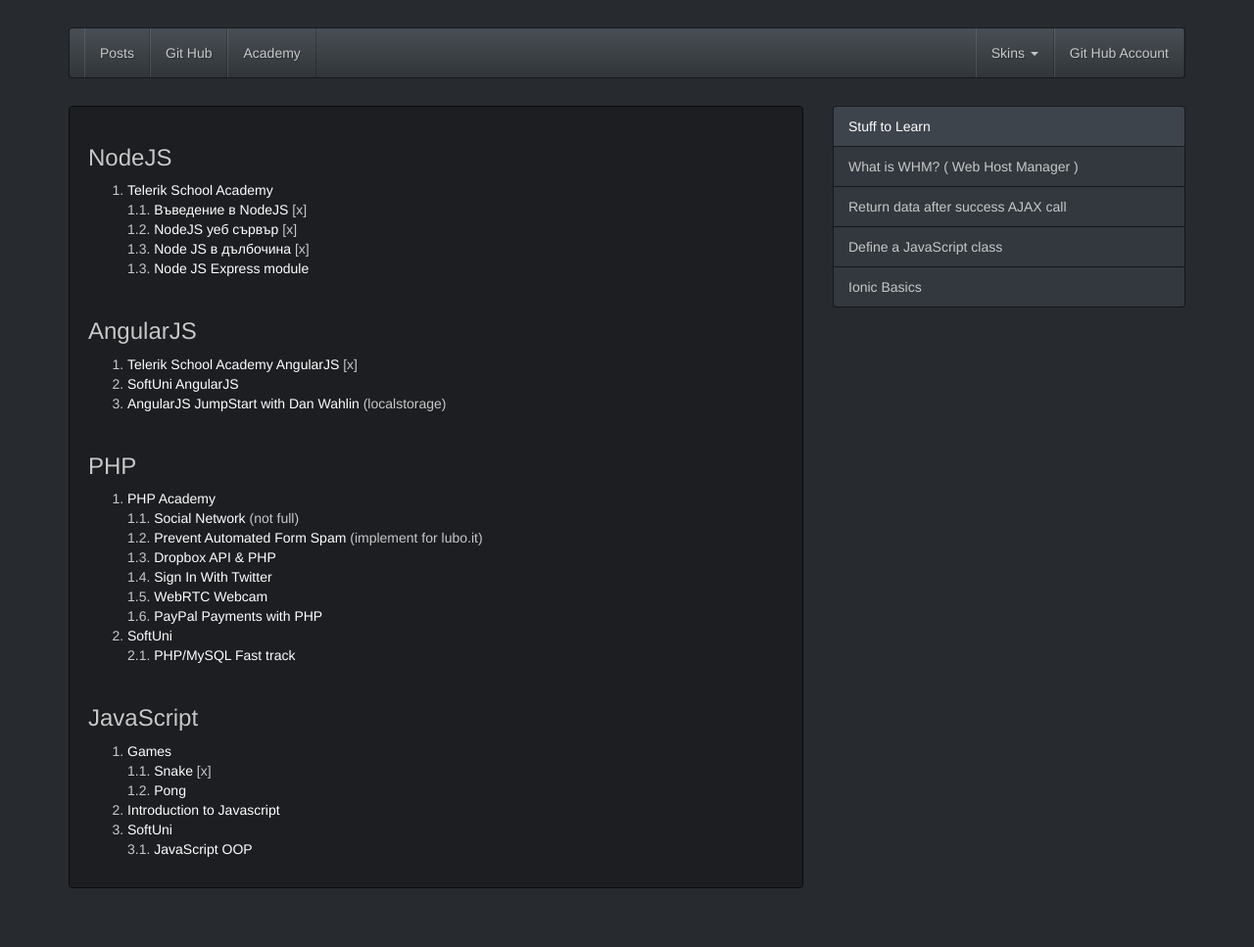
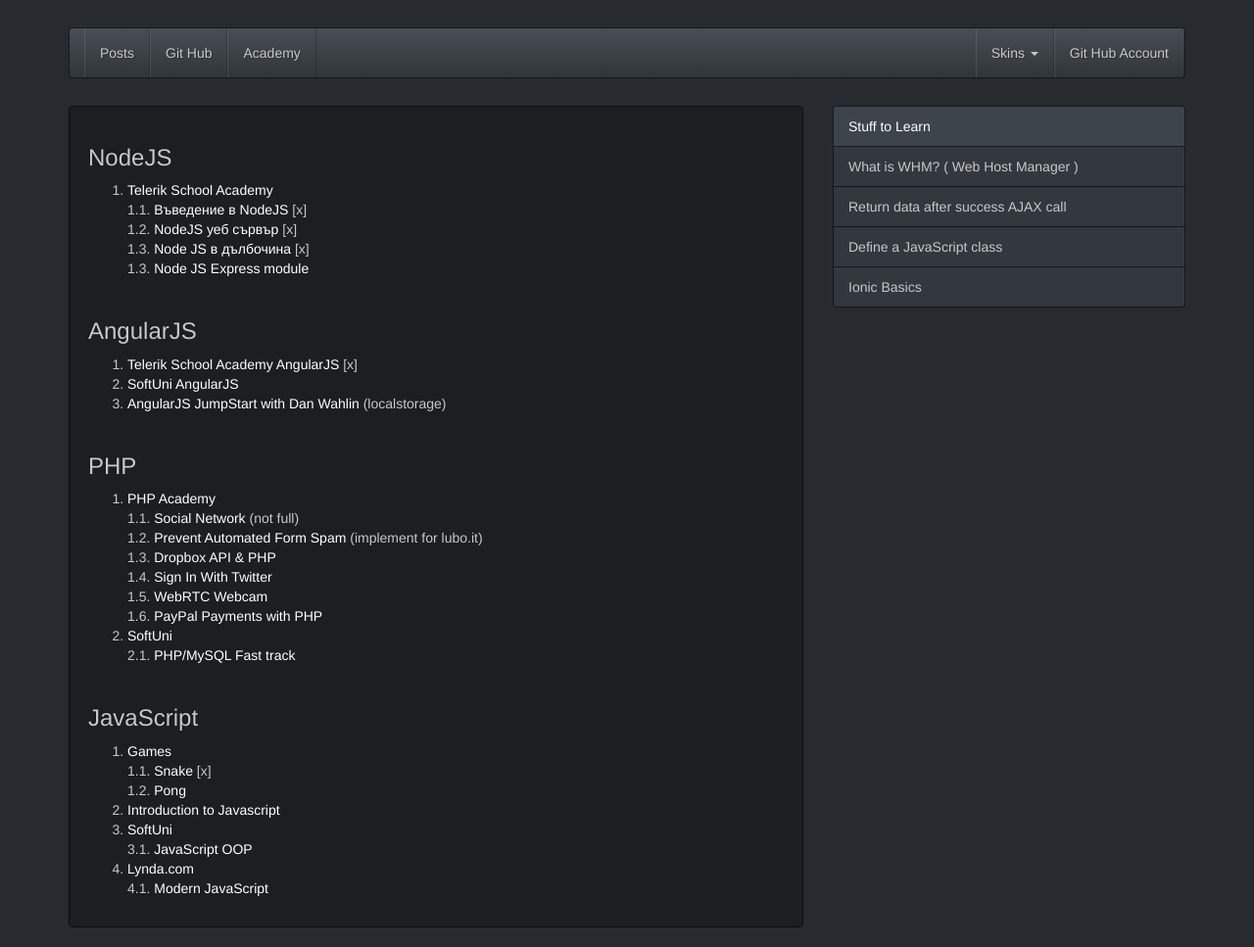
Before and after one commit to donvercety/donvercety.github.io, a Jekyll site: the page built from _posts/2014-12-28-stuff-to-learn.md, in a window 1280 px wide. Shown: the whole page at 98% size. Built offline with Jekyll 4.4.1, drawn with Linux system fonts in a browser that asks for light colours; nearby versions of some CDN libraries; before the commit the page ends 927 px from its top, so only the background shows below that.

Commit message:
Update 2014-12-28-stuff-to-learn.md

```diff
--- a/_posts/2014-12-28-stuff-to-learn.md
+++ b/_posts/2014-12-28-stuff-to-learn.md
@@ -47,3 +47,5 @@
 2. [Introduction to Javascript](https://www.youtube.com/playlist?list=PLF343117DF6341CA7)
 3. [SoftUni](#)
 3.1. [JavaScript OOP](https://www.youtube.com/playlist?list=PLlcYRzEHmgNk9JgFU7tXEAPcZX71oNXx6)
+4. [Lynda.com](http://www.lynda.com/)
+4.1. [Modern JavaScript](http://www.lynda.com/SharedPlaylist/0a5348d96ae04fb48690a5137ccadced)
```
